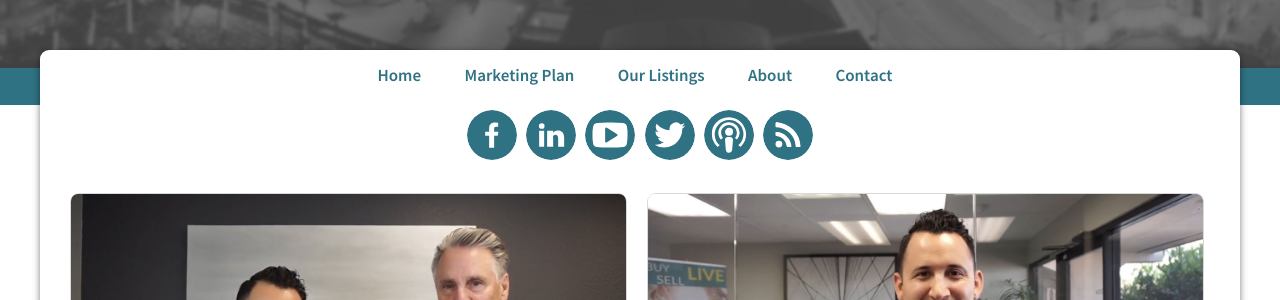
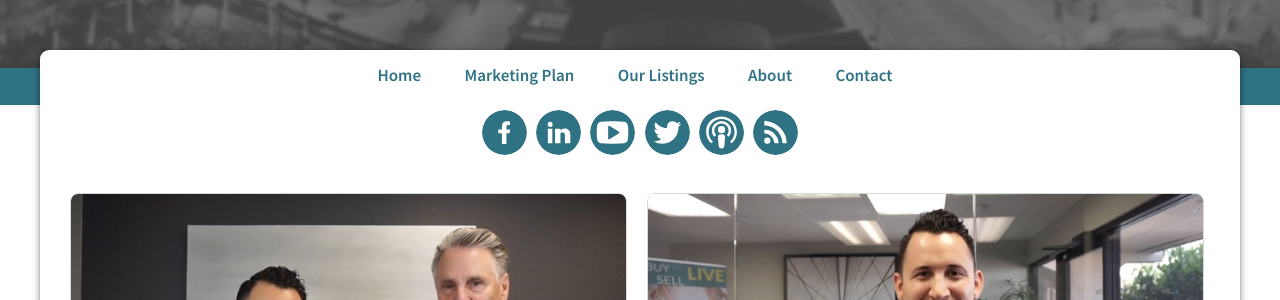
Before and after one commit to Vyralmarketing/Escrow, a Jekyll site: the page built from index.html, in a window 1280 px wide. Shown: the part 465-765 px from the top of the page. Built offline with Jekyll 4.4.1, drawn with Linux system fonts in a browser that asks for light colours; the list of posts is cut into pages by our own code.

Commit message:
Updated '_sass/_socials.sass' via CloudCannon

```diff
--- a/_sass/_socials.sass
+++ b/_sass/_socials.sass
@@ -10,7 +10,7 @@
     display: inline-block
   svg
     fill: $brand
-    @include size(5rem)
+    @include size(4.5rem)
     border-radius: 50%
     @include transition(1s cubic-bezier(0.4, 0, 0.2, 1))
     &:hover
```
